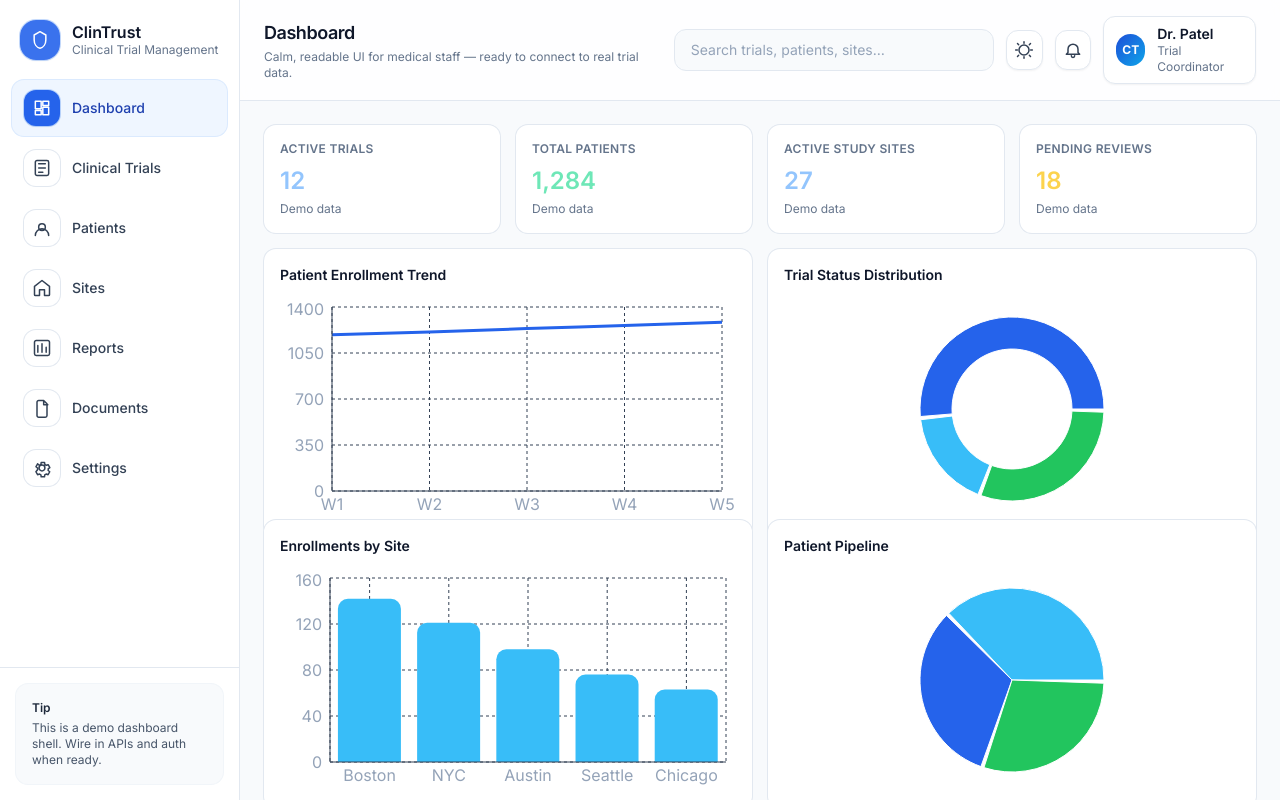
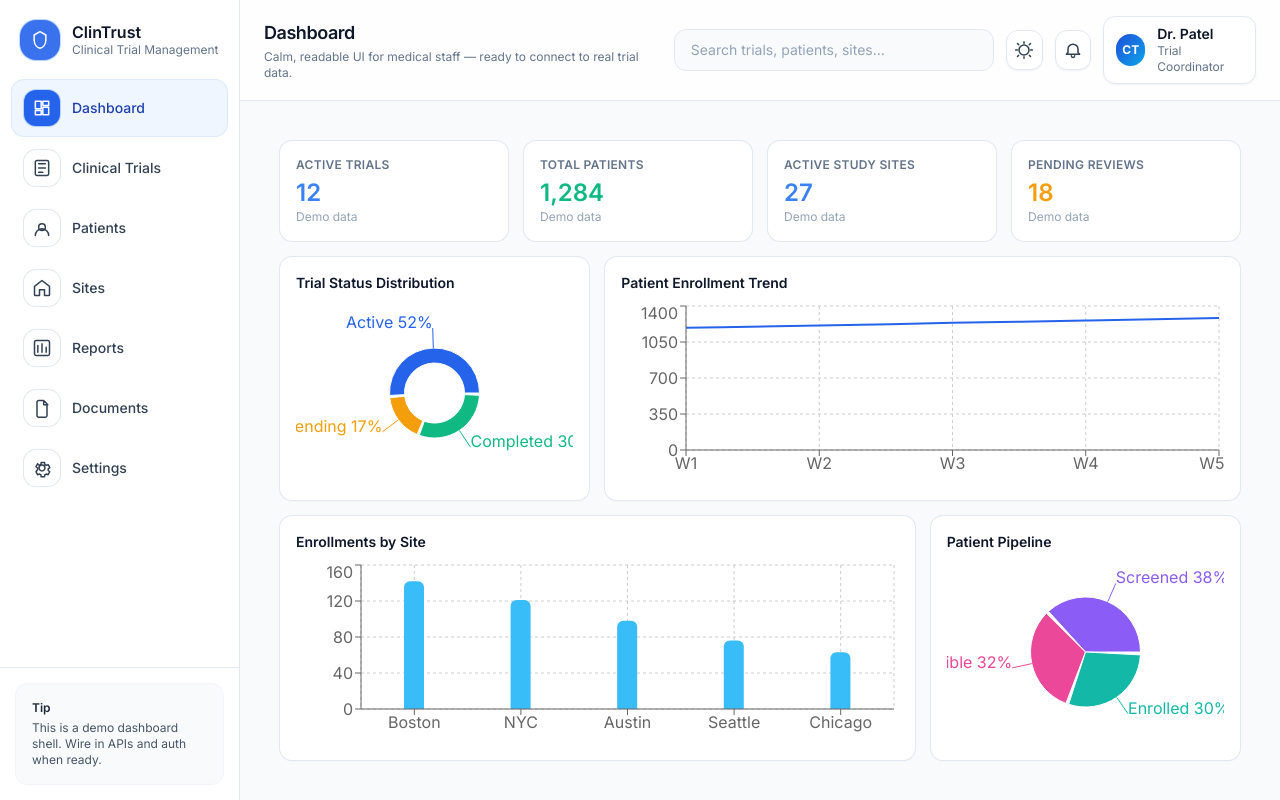
Before and after one commit to VamsiAketi/Test, a React (Vite) app: page /app/dashboard in a window 1280 px wide. Built offline with nearby package versions, Linux system fonts and the light colour scheme.

Commit message:
dashbaord changes

```diff
--- a/src/components/LeftBrandPanel.tsx
+++ b/src/components/LeftBrandPanel.tsx
@@ -80,7 +80,7 @@ export function LeftBrandPanel() {
 
         <div className="max-w-sm">
           <h2 className="text-3xl font-semibold leading-tight tracking-tight">
-            Calm, secure access to your clinical trial workspace.
+            Secure access to your clinical trial workspace.
           </h2>
           <p className="mt-4 text-sm leading-relaxed text-white/85">
             Track trials, manage participants, and review patient data with a modern interface designed for clarity and
--- a/src/dashboard/DashboardGrid.tsx
+++ b/src/dashboard/DashboardGrid.tsx
@@ -1,6 +1,5 @@
 import { motion } from "framer-motion";
 import {
-
   Bar,
   BarChart,
   CartesianGrid,
@@ -19,32 +18,49 @@ function Card({ title, children }: { title: string; children: React.ReactNode })
   return (
     <motion.section
       whileHover={{ y: -1 }}
-      className="min-h-0 rounded-xl bg-white p-4 shadow-sm ring-1 ring-slate-200 dark:bg-slate-800/80 dark:ring-slate-700/60"
+      className="h-full rounded-xl bg-white p-4 shadow-sm ring-1 ring-slate-200 flex flex-col"
     >
-      <div className="mb-3 flex items-center justify-between">
-        <h2 className="text-sm font-semibold text-slate-900 dark:text-slate-100">{title}</h2>
+      <div className="mb-2 flex items-center justify-between">
+        <h2 className="text-sm font-semibold text-slate-900">{title}</h2>
       </div>
-      <div className="min-h-0">{children}</div>
+
+      <div className="flex-1 min-h-0">{children}</div>
     </motion.section>
   );
 }
 
-function Stat({ label, value, tone }: { label: string; value: string; tone: "primary" | "success" | "warning" }) {
+function Stat({
+  label,
+  value,
+  tone,
+}: {
+  label: string;
+  value: string;
+  tone: "primary" | "success" | "warning";
+}) {
   const toneClass =
     tone === "primary"
-      ? "text-blue-300"
+      ? "text-blue-500"
       : tone === "success"
-        ? "text-emerald-300"
-        : "text-amber-300";
+      ? "text-emerald-500"
+      : "text-amber-500";
 
   return (
-    <div className="rounded-xl bg-white p-4 ring-1 ring-slate-200 dark:bg-slate-800/80 dark:ring-slate-700/60">
-      <div className="text-xs font-semibold uppercase tracking-wide text-slate-500 dark:text-slate-400">{label}</div>
-      <div className={`mt-2 text-2xl font-semibold ${toneClass}`}>{value}</div>
-      <div className="mt-1 text-xs text-slate-500">Demo data</div>
+    <div className="rounded-xl bg-white p-4 ring-1 ring-slate-200">
+      <div className="text-xs font-semibold uppercase tracking-wide text-slate-500">
+        {label}
+      </div>
+
+      <div className={`mt-1 text-2xl font-semibold ${toneClass}`}>
+        {value}
+      </div>
+
+      <div className="text-xs text-slate-400">Demo data</div>
     </div>
   );
 }
+
+/* DATA */
 
 const enrollmentTrend = [
   { week: "W1", enrolled: 1188 },
@@ -56,8 +72,8 @@ const enrollmentTrend = [
 
 const trialStatus = [
   { name: "Active", value: 12, color: "#2563EB" },
-  { name: "Pending", value: 4, color: "#38BDF8" },
-  { name: "Completed", value: 7, color: "#22C55E" },
+  { name: "Pending", value: 4, color: "#F59E0B" },
+  { name: "Completed", value: 7, color: "#10B981" },
 ];
 
 const siteEnrollments = [
@@ -69,117 +85,139 @@ const siteEnrollments = [
 ];
 
 const patientPipeline = [
-  { name: "Screened", value: 1620, color: "#38BDF8" },
-  { name: "Eligible", value: 1394, color: "#2563EB" },
-  { name: "Enrolled", value: 1284, color: "#22C55E" },
+  { name: "Screened", value: 1620, color: "#8B5CF6" },
+  { name: "Eligible", value: 1394, color: "#EC4899" },
+  { name: "Enrolled", value: 1284, color: "#14B8A6" },
 ];
+
+/* Label showing NAME + % */
+
+const renderLabel = ({ name, percent }: any) =>
+  `${name} ${(percent * 100).toFixed(0)}%`;
 
 export function DashboardGrid() {
   return (
-    <div className="h-full">
-      {/* 12-col, 3-row control-center grid (no page scroll) */}
+    <div className="h-full overflow-hidden p-4">
+
       <div className="grid h-full min-h-0 grid-cols-12 grid-rows-[auto_1fr_1fr] gap-4">
-        {/* Row 1: stats cards */}
+
+        {/* STATS */}
         <div className="col-span-12 grid grid-cols-12 gap-4">
-          <div className="col-span-12 sm:col-span-6 xl:col-span-3">
+          <div className="col-span-6 xl:col-span-3">
             <Stat label="Active Trials" value="12" tone="primary" />
           </div>
-          <div className="col-span-12 sm:col-span-6 xl:col-span-3">
+
+          <div className="col-span-6 xl:col-span-3">
             <Stat label="Total Patients" value="1,284" tone="success" />
           </div>
-          <div className="col-span-12 sm:col-span-6 xl:col-span-3">
+
+          <div className="col-span-6 xl:col-span-3">
             <Stat label="Active Study Sites" value="27" tone="primary" />
           </div>
-          <div className="col-span-12 sm:col-span-6 xl:col-span-3">
+
+          <div className="col-span-6 xl:col-span-3">
             <Stat label="Pending Reviews" value="18" tone="warning" />
           </div>
         </div>
 
-        {/* Row 2: charts */}
-        <div className="col-span-12 min-h-0 min-w-0 xl:col-span-6">
-          <Card title="Patient Enrollment Trend">
-            <div className="h-56 w-full">
-              <ResponsiveContainer width="100%" height="100%">
-                <LineChart data={enrollmentTrend} margin={{ left: 8, right: 14, top: 10, bottom: 0 }}>
-                  <CartesianGrid stroke="#334155" strokeDasharray="3 3" />
-                  <XAxis dataKey="week" tickLine={false} axisLine={{ stroke: "#334155" }} tick={{ fill: "#94A3B8" }} />
-                  <YAxis tickLine={false} axisLine={{ stroke: "#334155" }} tick={{ fill: "#94A3B8" }} width={44} />
-                  <Tooltip
-                    contentStyle={{ borderRadius: 12, borderColor: "#334155", backgroundColor: "#0F172A" }}
-                    labelStyle={{ color: "#E2E8F0" }}
-                  />
-                  <Line type="monotone" dataKey="enrolled" stroke="#2563EB" strokeWidth={3} dot={false} />
-                </LineChart>
-              </ResponsiveContainer>
-            </div>
-          </Card>
-        </div>
+        {/* ROW 2 */}
 
-        <div className="col-span-12 min-h-0 min-w-0 xl:col-span-6">
+        {/* DONUT */}
+        <div className="col-span-4 min-h-0">
           <Card title="Trial Status Distribution">
-            <div className="h-56 w-full">
             <ResponsiveContainer width="100%" height="100%">
               <PieChart>
-                  <Tooltip contentStyle={{ borderRadius: 12, borderColor: "#334155", backgroundColor: "#0F172A" }} />
-                  <Pie data={trialStatus} dataKey="value" nameKey="name" innerRadius={60} outerRadius={92} paddingAngle={2}>
+                <Tooltip />
+
+                <Pie
+                  data={trialStatus}
+                  dataKey="value"
+                  innerRadius={30}
+                  outerRadius={45}
+                  paddingAngle={3}
+                  label={renderLabel}
+                >
                   {trialStatus.map((entry) => (
                     <Cell key={entry.name} fill={entry.color} />
                   ))}
                 </Pie>
+
               </PieChart>
             </ResponsiveContainer>
-            </div>
-
-            <div className="mt-3 grid grid-cols-3 gap-2 text-xs">
-              {trialStatus.map((s) => (
-                <div
-                  key={s.name}
-                  className="flex items-center justify-between rounded-lg bg-slate-50 px-3 py-2 ring-1 ring-slate-200 dark:bg-slate-900/40 dark:ring-slate-700/40"
-                >
-                  <div className="flex items-center gap-2 text-slate-700 dark:text-slate-200">
-                    <span className="h-2.5 w-2.5 rounded-full" style={{ backgroundColor: s.color }} />
-                    {s.name}
-                  </div>
-                  <div className="font-semibold text-slate-900 dark:text-slate-100">{s.value}</div>
-                </div>
-              ))}
-            </div>
           </Card>
         </div>
 
-        {/* Row 3: analytics charts (fits on one screen) */}
-        <div className="col-span-12 min-h-0 min-w-0 xl:col-span-6">
-          <Card title="Enrollments by Site">
-            <div className="h-56 w-full">
+        {/* LINE */}
+        <div className="col-span-8 min-h-0">
+          <Card title="Patient Enrollment Trend">
             <ResponsiveContainer width="100%" height="100%">
-                <BarChart data={siteEnrollments} margin={{ left: 6, right: 10, top: 10, bottom: 0 }}>
-                  <CartesianGrid stroke="#334155" strokeDasharray="3 3" />
-                  <XAxis dataKey="site" tickLine={false} axisLine={{ stroke: "#334155" }} tick={{ fill: "#94A3B8" }} />
-                  <YAxis tickLine={false} axisLine={{ stroke: "#334155" }} tick={{ fill: "#94A3B8" }} width={44} />
-                  <Tooltip contentStyle={{ borderRadius: 12, borderColor: "#334155", backgroundColor: "#0F172A" }} />
-                  <Bar dataKey="enrollments" radius={[10, 10, 0, 0]} fill="#38BDF8" />
-                </BarChart>
+              <LineChart data={enrollmentTrend}>
+                <CartesianGrid strokeDasharray="3 3" />
+                <XAxis dataKey="week" />
+                <YAxis />
+                <Tooltip />
+
+                <Line
+                  type="monotone"
+                  dataKey="enrolled"
+                  stroke="#2563EB"
+                  strokeWidth={2}
+                  dot={false}
+                />
+
+              </LineChart>
             </ResponsiveContainer>
-            </div>
           </Card>
         </div>
 
-        <div className="col-span-12 min-h-0 min-w-0 xl:col-span-6">
+        {/* ROW 3 */}
+
+        {/* BAR */}
+        <div className="col-span-8 min-h-0">
+          <Card title="Enrollments by Site">
+            <ResponsiveContainer width="100%" height="100%">
+              <BarChart data={siteEnrollments}>
+                <CartesianGrid strokeDasharray="3 3" />
+                <XAxis dataKey="site" />
+                <YAxis />
+                <Tooltip />
+
+                <Bar
+                  dataKey="enrollments"
+                  fill="#38BDF8"
+                  radius={[6, 6, 0, 0]}
+                  barSize={20}
+                />
+
+              </BarChart>
+            </ResponsiveContainer>
+          </Card>
+        </div>
+
+        {/* PIE */}
+        <div className="col-span-4 min-h-0">
           <Card title="Patient Pipeline">
-            <div className="h-56 w-full">
             <ResponsiveContainer width="100%" height="100%">
               <PieChart>
-                  <Tooltip contentStyle={{ borderRadius: 12, borderColor: "#334155", backgroundColor: "#0F172A" }} />
-                  <Pie data={patientPipeline} dataKey="value" nameKey="name" outerRadius={92} paddingAngle={2}>
+                <Tooltip />
+
+                <Pie
+                  data={patientPipeline}
+                  dataKey="value"
+                  outerRadius={55}
+                  paddingAngle={3}
+                  label={renderLabel}
+                >
                   {patientPipeline.map((entry) => (
                     <Cell key={entry.name} fill={entry.color} />
                   ))}
                 </Pie>
+
               </PieChart>
             </ResponsiveContainer>
-            </div>
           </Card>
         </div>
+
       </div>
     </div>
   );
--- a/src/pages/LoginPage.tsx
+++ b/src/pages/LoginPage.tsx
@@ -27,7 +27,7 @@ export function LoginPage() {
             <AuthCard />
 
             <p className="mx-auto mt-8 max-w-md text-center text-xs text-slate-500">
-              For demo UI only — wire this to your auth provider when ready.
+              {/* For demo UI only — wire this to your auth provider when ready. */}
             </p>
           </div>
         </div>
```
Lines whose indentation alone changed are shown as unchanged.
